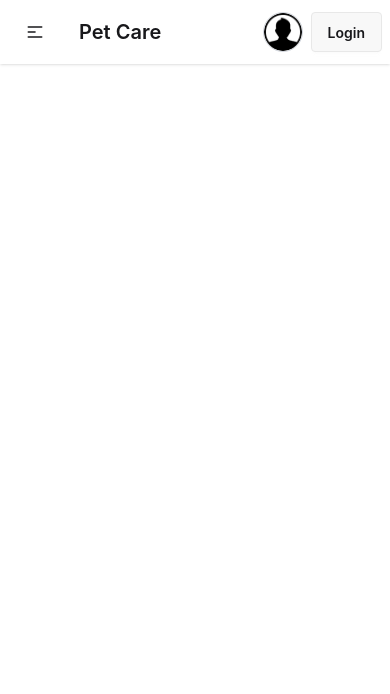
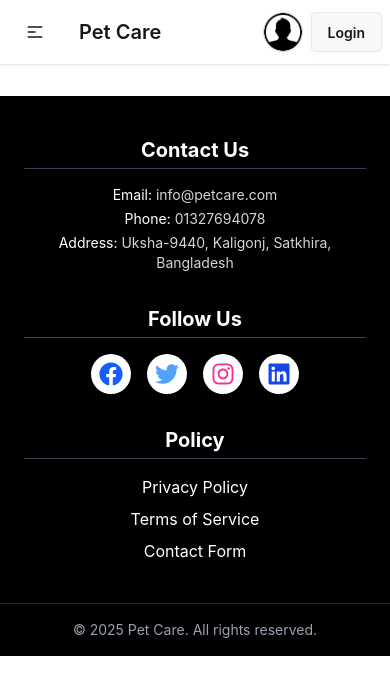
Before and after one commit to aminur-tech/pet-care-services, a React (Vite) app: page /auth in a window 390 px wide. Shown: the top 694 px of the page. Built offline with nearby package versions, Linux system fonts and the light colour scheme; no server answers.

Commit message:
added responsive

```diff
--- a/src/Component/Footer.jsx
+++ b/src/Component/Footer.jsx
@@ -4,54 +4,59 @@ import { FaFacebook, FaInstagram, FaLinkedin, FaTwitter } from 'react-icons/fa';
 const Footer = () => {
     return (
         <footer className="bg-black text-white mt-8">
-            <div className="container mx-auto px-4 py-8 grid grid-cols-1 md:grid-cols-3 gap-6">
+            <div className="container mx-auto px-6 py-10 grid grid-cols-1 sm:grid-cols-2 md:grid-cols-3 gap-8">
 
                 {/* Contact Info */}
-                <div>
-                    <h3 className="font-bold text-lg mb-2">Contact Us</h3>
-                    <p>Email: info@petcare.com</p>
-                    <p>Phone: 01327694078</p>
-                    <p>Address: Uksha-9440, Kaligonj, Satkhira, Bangladesh</p>
+                <div className="text-center sm:text-left">
+                    <h3 className="font-bold text-xl mb-4 border-b border-gray-700 pb-1">Contact Us</h3>
+                    <p className="text-sm mb-1">Email: <span className="text-gray-300">info@petcare.com</span></p>
+                    <p className="text-sm mb-1">Phone: <span className="text-gray-300">01327694078</span></p>
+                    <p className="text-sm">Address: <span className="text-gray-300">Uksha-9440, Kaligonj, Satkhira, Bangladesh</span></p>
                 </div>
 
                 {/* Social Links */}
-                <div>
-                    <h3 className="font-bold text-lg mb-2">Follow Us</h3>
-                    <div className="flex space-x-4">
-                        <a href="https://facebook.com" target="_blank" rel="noopener noreferrer">
-                            <FaFacebook className="w-6 h-6 text-blue-600 hover:text-blue-800" />
+                <div className="text-center">
+                    <h3 className="font-bold text-xl mb-4 border-b border-gray-700 pb-1">Follow Us</h3>
+                    <div className="flex justify-center sm:justify-center md:justify-center space-x-4 mt-3">
+                        <a href="https://facebook.com" target="_blank" rel="noopener noreferrer"
+                           className="p-2 rounded-full bg-white text-blue-600 hover:bg-blue-600 hover:text-white transition-colors duration-300">
+                            <FaFacebook size={24} />
                         </a>
-                        <a href="https://twitter.com" target="_blank" rel="noopener noreferrer">
-                            <FaTwitter className="w-6 h-6 text-blue-400 hover:text-blue-600" />
+                        <a href="https://twitter.com" target="_blank" rel="noopener noreferrer"
+                           className="p-2 rounded-full bg-white text-blue-400 hover:bg-blue-400 hover:text-white transition-colors duration-300">
+                            <FaTwitter size={24} />
                         </a>
-                        <a href="https://instagram.com" target="_blank" rel="noopener noreferrer">
-                            <FaInstagram className="w-6 h-6 text-pink-500 hover:text-pink-700" />
+                        <a href="https://instagram.com" target="_blank" rel="noopener noreferrer"
+                           className="p-2 rounded-full bg-white text-pink-500 hover:bg-pink-500 hover:text-white transition-colors duration-300">
+                            <FaInstagram size={24} />
                         </a>
-                        <a href="https://linkedin.com" target="_blank" rel="noopener noreferrer">
-                            <FaLinkedin className="w-6 h-6 text-blue-700 hover:text-blue-900" />
+                        <a href="https://linkedin.com" target="_blank" rel="noopener noreferrer"
+                           className="p-2 rounded-full bg-white text-blue-700 hover:bg-blue-700 hover:text-white transition-colors duration-300">
+                            <FaLinkedin size={24} />
                         </a>
                     </div>
                 </div>
 
                 {/* Policies */}
-                <div>
-                    <h3 className="font-bold text-lg mb-2">Policy</h3>
-                    <ul className="space-y-1">
+                <div className="text-center sm:text-left md:text-left">
+                    <h3 className="font-bold text-xl mb-4 border-b border-gray-700 pb-1">Policy</h3>
+                    <ul className="space-y-2 mt-3">
                         <li>
-                            <a href="/privacy" className="link link-hover">Privacy Policy</a>
+                            <a href="/privacy" className="hover:text-gray-400 transition-colors duration-300">Privacy Policy</a>
                         </li>
                         <li>
-                            <a href="/terms" className="link link-hover">Terms of Service</a>
+                            <a href="/terms" className="hover:text-gray-400 transition-colors duration-300">Terms of Service</a>
                         </li>
                         <li>
-                            <a href="/contact" className="link link-hover">Contact Form</a>
+                            <a href="/contact" className="hover:text-gray-400 transition-colors duration-300">Contact Form</a>
                         </li>
                     </ul>
                 </div>
 
             </div>
 
-            <div className="text-center py-4 border-t border-base-300">
+            {/* Copyright */}
+            <div className="text-center py-4 border-t border-gray-800 text-sm text-gray-400">
                 &copy; {new Date().getFullYear()} Pet Care. All rights reserved.
             </div>
         </footer>
--- a/src/Layouts/AuthLayOut.jsx
+++ b/src/Layouts/AuthLayOut.jsx
@@ -1,6 +1,7 @@
 import React from 'react';
 import Navbar from '../Component/Navbar';
 import { Outlet } from "react-router";
+import Footer from '../Component/Footer';
 
 
 const AuthLayOut = () => {
@@ -8,6 +9,7 @@ const AuthLayOut = () => {
         <div>
             <Navbar></Navbar>
             <Outlet></Outlet>
+            <Footer></Footer>
 
         </div>
     );
```
